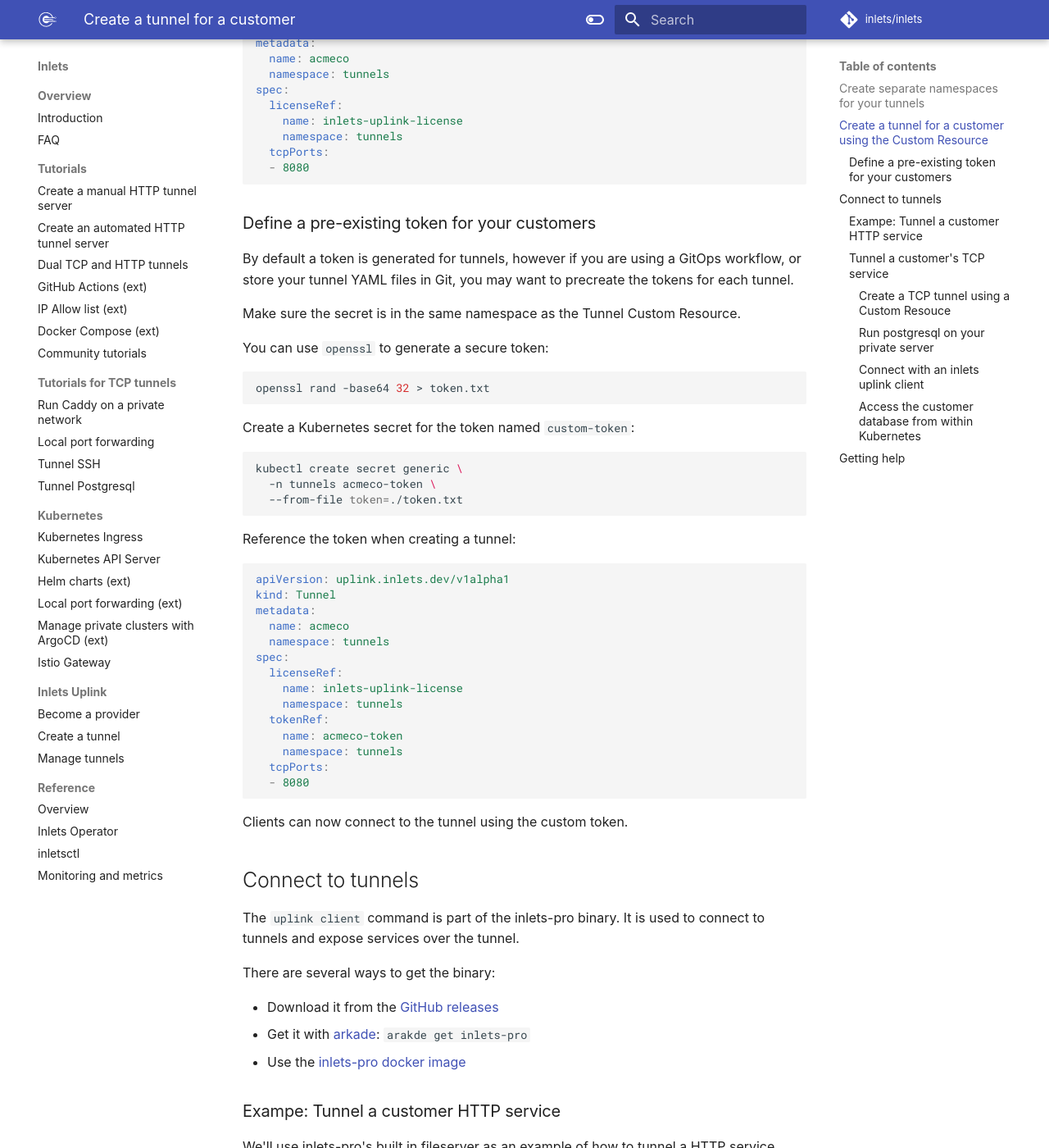
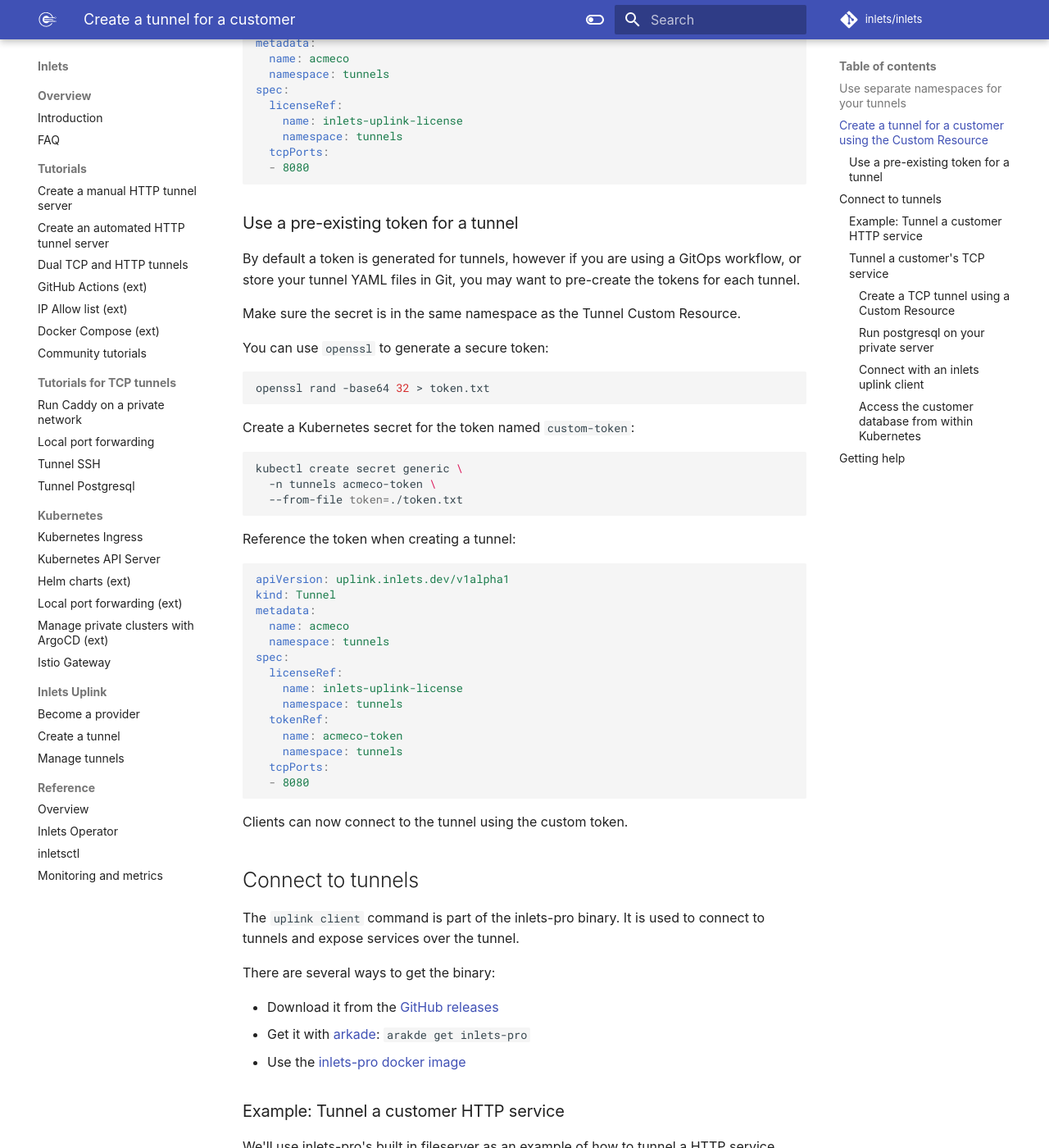
Before and after one commit to inlets/docs.inlets.dev, an MkDocs documentation site: the page built from docs/uplink/create-tunnels.md, in a window 1280 px wide and 1400 px high, scrolled down 885 px. Shown: the whole window at 82% size. Built offline with MkDocs 1.6.1 and Material for MkDocs 9.7.7, drawn with Linux system fonts in a browser that asks for light colours; some web fonts are replaced; some of the changed text lies outside the part shown.

Commit message:
Fix additional typos :-(
cc @welteki

Signed-off-by: Alex Ellis (OpenFaaS Ltd) <alexellis2@gmail.com>

````diff
--- a/docs/uplink/create-tunnels.md
+++ b/docs/uplink/create-tunnels.md
@@ -1,6 +1,6 @@
 # Create a tunnel for a customer
 
-## Create separate namespaces for your tunnels
+## Use separate namespaces for your tunnels
 
 We recommend deploying customer tunnels into a one or more separate namespaces, that means you can keep the `inlets` namespace for the software coordinates the tunnels.
 
@@ -43,9 +43,9 @@
   - 8080
 ```
 
-### Define a pre-existing token for your customers
+### Use a pre-existing token for a tunnel
 
-By default a token is generated for tunnels, however if you are using a GitOps workflow, or store your tunnel YAML files in Git, you may want to precreate the tokens for each tunnel.
+By default a token is generated for tunnels, however if you are using a GitOps workflow, or store your tunnel YAML files in Git, you may want to pre-create the tokens for each tunnel.
 
 Make sure the secret is in the same namespace as the Tunnel Custom Resource.
 
@@ -94,7 +94,7 @@
 - Get it with [arkade](https://github.com/alexellis/arkade): `arakde get inlets-pro`
 - Use the [inlets-pro docker image](https://github.com/orgs/inlets/packages/container/package/inlets-pro)
 
-### Exampe: Tunnel a customer HTTP service
+### Example: Tunnel a customer HTTP service
 
 We'll use inlets-pro's built in fileserver as an example of how to tunnel a HTTP service.
 
@@ -154,7 +154,7 @@
 
 Perhaps you need to access a customer's Postgres database from their private network?
 
-#### Create a TCP tunnel using a Custom Resouce
+#### Create a TCP tunnel using a Custom Resource
 
 Example Custom Resource to deploy a tunnel for acmeco’s production Postgres database:
 
@@ -201,7 +201,7 @@
 
 #### Access the customer database from within Kubernetes
 
-Now that the tunnel is established, you can connect to the customer's Postgres database from within Kubernetes using its ClusteRIP `prod-database.acmeco.svc.cluster.local`:
+Now that the tunnel is established, you can connect to the customer's Postgres database from within Kubernetes using its ClusterIP `prod-database.acmeco.svc.cluster.local`:
 
 Try it out:
 
````
Also changed, not shown: docs/uplink/manage-tunnels.md (+3 -5 lines).
